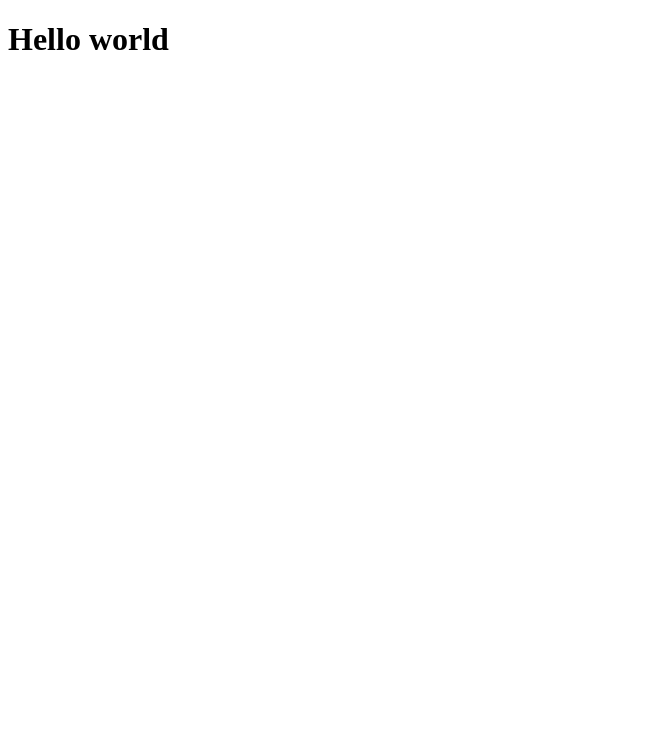
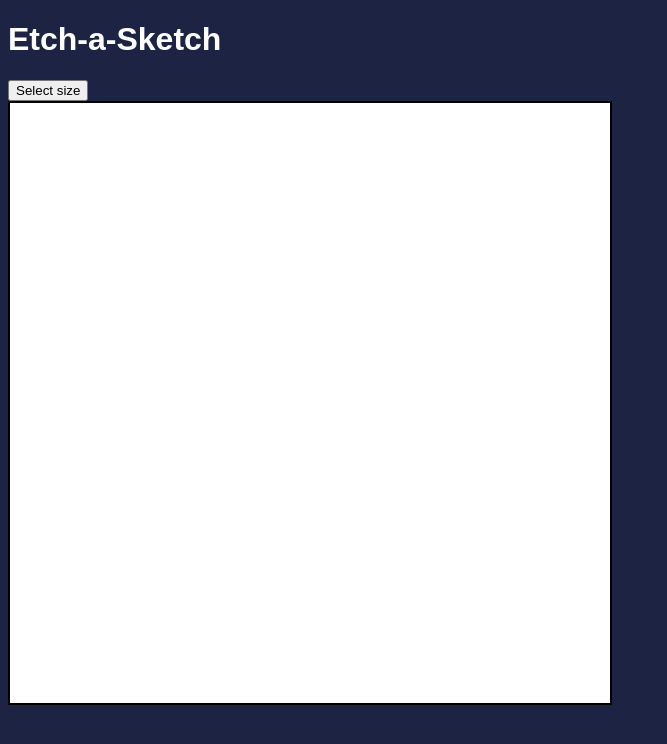
Before and after one commit to dekalouis/etch-a-sketch, a plain HTML site: page index.html in a window 1280 px wide. Shown: the whole page, without its empty margins (0-667 px from the left). Drawn offline with Linux system fonts and the light colour scheme.

Commit message:
Added the cells, some light styling, the hover drawing functionality, and the button to resize grid.

```diff
--- a/index.html
+++ b/index.html
@@ -6,7 +6,9 @@
     <title>Document</title>
 </head>
 <body>
-    <h1>Hello world</h1>
+    <h1>Etch-a-Sketch</h1>
+    <button id="sizeSelect">Select size</button>
+    <div id="sketchbox"></div>
 
     <script src="./index.js"></script>
 </body>
--- a/index.js
+++ b/index.js
@@ -0,0 +1,47 @@
+const sketchbox = document.getElementById("sketchbox");
+const maxSize = 100;
+let size = 16;
+
+function createGrid() {
+  sketchbox.innerHTML = "";
+  const cellSize = 600/size;
+
+  for (let i = 0; i < size; i++) {
+    const row = document.createElement("div");
+    row.classList.add("row");
+    sketchbox.appendChild(row);
+    for (let j = 0; j < size; j++) {
+      const cell = document.createElement("div");
+      cell.classList.add("cell");
+      cell.style.width = `${cellSize}px`
+      cell.style.height = `${cellSize}px`
+
+      row.appendChild(cell);
+
+      cell.addEventListener("mouseenter", handleHover);
+    }
+  }
+};
+
+function handleHover(event) {
+  event.target.style.backgroundColor = "black";
+};
+
+const sizeButton = document.getElementById("sizeSelect");
+sizeButton.addEventListener("click", handleClick);
+
+function handleClick() {
+  const userInput = window.prompt("Input the size of the grid. Max 100");
+  if (userInput === null) {
+    return;
+  }
+  const parsedInput = parseInt(userInput, 10);
+  if (parsedInput >= 16 && parsedInput <= maxSize) {
+    size = parsedInput;
+    createGrid();
+  } else {
+    alert("Invalid input! Please enter a number between 16 and 100!");
+  }
+};
+
+createGrid();
--- a/styles.css
+++ b/styles.css
@@ -0,0 +1,26 @@
+* {
+    font-family: Arial, Helvetica, sans-serif;
+}
+
+body {
+    background-color: #1d2342;
+}
+
+h1 {
+    color: #FFFF;
+}
+
+#sketchbox {
+    border: 2px solid black;
+    width: 600px;
+}
+
+.row {
+    display: flex;
+
+  }
+
+  .cell {
+    background-color: white;
+
+  }
```
